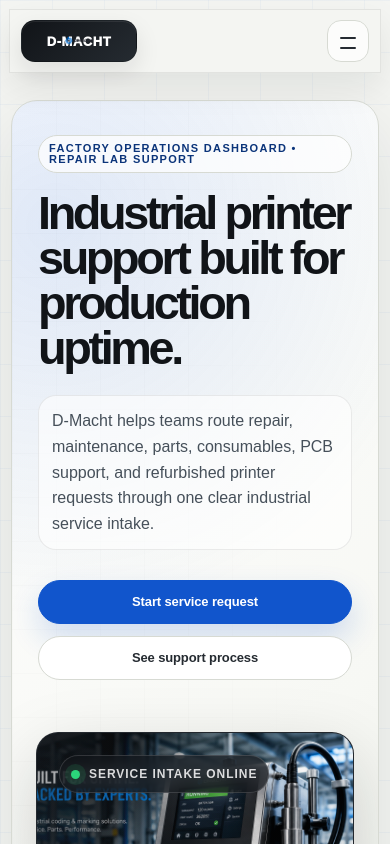
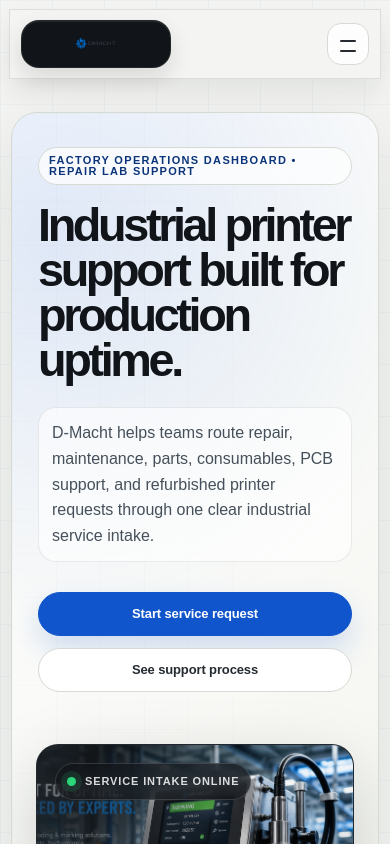
Before and after one commit to ReNewTechSolutions/dmacht, a Next.js app: page / in a window 390 px wide. Shown: the top 844 px of the page. Built offline with nearby package versions, Linux system fonts and the light colour scheme.

Commit message:
Fix mobile navbar hero spacing and service router

```diff
--- a/src/app/globals.css
+++ b/src/app/globals.css
@@ -1899,3 +1899,199 @@
     align-items: stretch;
   }
 }
+
+/* =======================================================================================
+   TRUE FINAL MOBILE NAV + HERO CLEANUP
+   Keep this at the bottom so it wins over the older duplicated blocks above.
+======================================================================================= */
+.topNavWrap {
+  position: sticky !important;
+  top: 0 !important;
+  z-index: 999 !important;
+  width: min(100% - 18px, 1200px) !important;
+  margin: 9px auto 0 !important;
+}
+
+.topNavWrap .topNav {
+  width: 100% !important;
+  min-height: 66px !important;
+  margin: 0 !important;
+  padding: 10px 12px !important;
+  border-radius: 0 !important;
+  border: 1px solid rgba(17, 20, 24, 0.1) !important;
+  background: rgba(244, 245, 242, 0.98) !important;
+  box-shadow: 0 12px 26px rgba(17, 20, 24, 0.08) !important;
+}
+
+.brandMark {
+  min-width: 0 !important;
+  gap: 10px !important;
+}
+
+.brandLogoWide {
+  position: relative !important;
+  display: inline-flex !important;
+  align-items: center !important;
+  justify-content: center !important;
+  width: 154px !important;
+  height: 50px !important;
+  flex: 0 0 auto !important;
+  border-radius: 18px !important;
+  border: 1px solid rgba(255, 255, 255, 0.08) !important;
+  background: #111418 !important;
+  overflow: hidden !important;
+  box-shadow: inset 0 1px 0 rgba(255, 255, 255, 0.08), 0 10px 22px rgba(17, 20, 24, 0.12) !important;
+}
+
+.brandLogoWide img {
+  position: relative !important;
+  z-index: 2 !important;
+  display: block !important;
+  width: 100% !important;
+  height: 100% !important;
+  object-fit: contain !important;
+  object-position: center !important;
+  padding: 5px 14px !important;
+}
+
+.brandLogoFallback {
+  display: none !important;
+}
+
+.navActions {
+  display: flex !important;
+  align-items: center !important;
+  gap: 10px !important;
+}
+
+.navLinks {
+  display: flex !important;
+}
+
+.navMenuButton {
+  display: none !important;
+}
+
+.mobileNavPanel {
+  display: none;
+}
+
+.heroSection {
+  padding-top: 34px !important;
+}
+
+.operationsImage {
+  object-fit: cover !important;
+  object-position: 72% center !important;
+}
+
+.operationsCard::before {
+  background:
+    linear-gradient(to bottom, rgba(37, 43, 49, 0.02), rgba(37, 43, 49, 0.18) 42%, rgba(37, 43, 49, 0.96) 72%, rgba(37, 43, 49, 1)),
+    linear-gradient(90deg, rgba(37, 43, 49, 0.68), transparent 70%) !important;
+}
+
+.statusRow {
+  max-width: calc(100% - 36px) !important;
+  top: 18px !important;
+  left: 18px !important;
+  font-size: 11px !important;
+  letter-spacing: 0.08em !important;
+}
+
+@media (max-width: 900px) {
+  .navLinks {
+    display: none !important;
+  }
+
+  .navMenuButton {
+    display: inline-flex !important;
+  }
+
+  .mobileNavPanel {
+    display: grid !important;
+    gap: 8px !important;
+    overflow: hidden !important;
+    max-height: 0 !important;
+    opacity: 0 !important;
+    pointer-events: none !important;
+    transform: translateY(-6px) !important;
+    transition: max-height 220ms ease, opacity 160ms ease, transform 180ms ease, padding 180ms ease !important;
+    border: 1px solid rgba(17, 20, 24, 0.1) !important;
+    border-top: 0 !important;
+    background: rgba(244, 245, 242, 0.99) !important;
+    backdrop-filter: blur(18px) !important;
+    padding: 0 12px !important;
+    box-shadow: 0 18px 36px rgba(17, 20, 24, 0.08) !important;
+  }
+
+  .mobileNavPanel.is-open {
+    max-height: 360px !important;
+    opacity: 1 !important;
+    pointer-events: auto !important;
+    transform: translateY(0) !important;
+    padding: 12px !important;
+  }
+
+  .mobileNavPanel a {
+    min-height: 44px !important;
+    border-radius: 14px !important;
+    border: 1px solid var(--line) !important;
+    background: rgba(255, 255, 255, 0.82) !important;
+    color: var(--graphite) !important;
+    padding: 0 13px !important;
+    font-size: 14px !important;
+    font-weight: 850 !important;
+  }
+
+  .mobileNavPanel .mobileNavCta {
+    background: var(--blue) !important;
+    border-color: var(--blue) !important;
+    color: white !important;
+  }
+}
+
+@media (max-width: 720px) {
+  .topNavWrap {
+    width: min(100% - 18px, 1200px) !important;
+    margin-top: 9px !important;
+  }
+
+  .topNavWrap .topNav {
+    min-height: 64px !important;
+    padding: 10px 11px !important;
+  }
+
+  .brandLogoWide {
+    width: 150px !important;
+    height: 48px !important;
+  }
+
+  .brandLogoWide img {
+    padding: 5px 13px !important;
+  }
+
+  .brandTextBlock,
+  .navCta {
+    display: none !important;
+  }
+
+  .heroSection {
+    padding-top: 32px !important;
+  }
+
+  .operationsImageFrame {
+    min-height: 250px !important;
+    max-height: 250px !important;
+  }
+
+  .operationsImage {
+    object-position: 74% center !important;
+  }
+
+  .operationsContent h2,
+  .operationsCard h2 {
+    font-size: clamp(28px, 9vw, 38px) !important;
+    line-height: 0.98 !important;
+  }
+}
```
